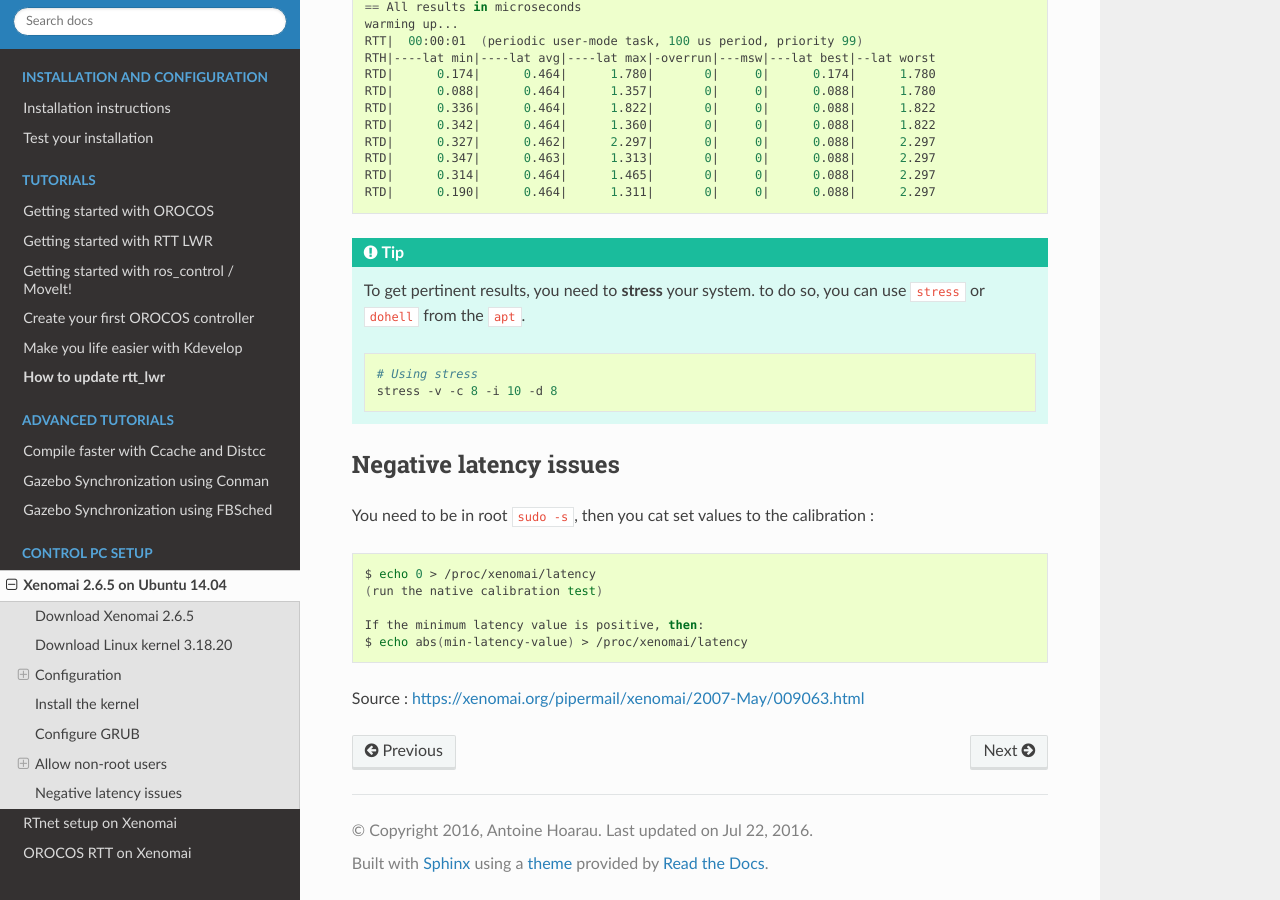
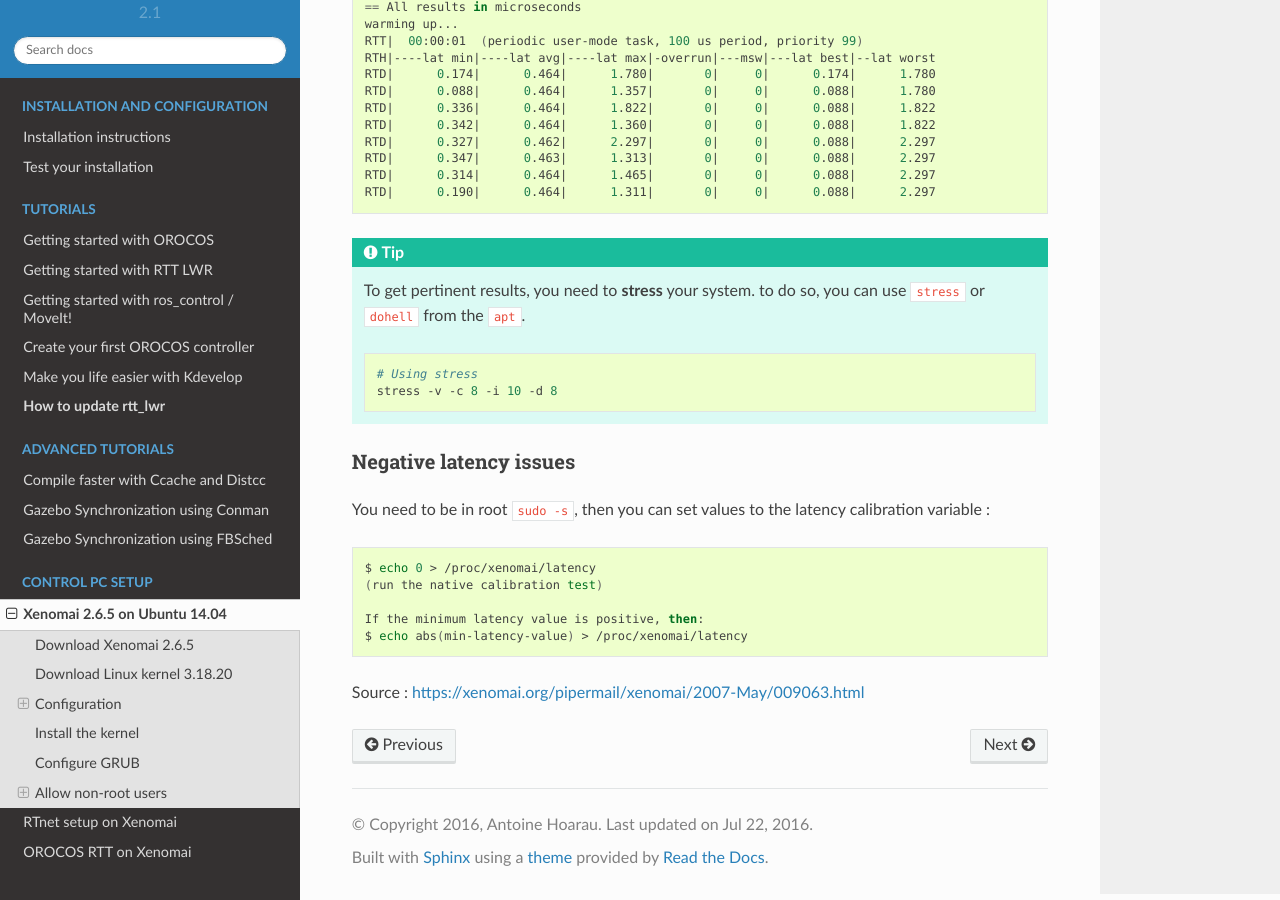
Before and after one commit to kuka-isir/rtt_lwr, a Sphinx documentation site: the page built from docs/source/rtpc/xenomai.rst, in a window 1280 px wide and 900 px high, scrolled down 4039 px. Built offline with Sphinx 7.4.7 and the Read the Docs theme 2.0.0, drawn with Linux system fonts in a browser that asks for light colours.

Commit message:
Update Docs

```diff
--- a/docs/source/rtpc/rtnet.rst
+++ b/docs/source/rtpc/rtnet.rst
@@ -14,7 +14,7 @@
 
     lspci -vvv -nn | grep -C 10 Ethernet
 
-And check if the "rt_" version exists in `RTnet's drivers <https://github.com/konradb3/RTnet/tree/master/drivers/>`_.
+And check if the **rt_** version exists in `RTnet's drivers <https://github.com/konradb3/RTnet/tree/master/drivers/>`_.
 
 .. note::
 
@@ -80,7 +80,7 @@
 ----------------------
 
 Using the test script
-~~~~~~~~~~~~~~~~
+~~~~~~~~~~~~~~~~~~~~~
 
 A launch script can be found `here <https://github.com/kuka-isir/rtt_lwr/blob/master/lwr_scripts/scripts/rtnet/>`_.
 Just adjust the following settings to your needs :
--- a/docs/source/rtpc/xenomai.rst
+++ b/docs/source/rtpc/xenomai.rst
@@ -240,9 +240,9 @@
         stress -v -c 8 -i 10 -d 8
 
 Negative latency issues
-~~~~~~~~~~~~~~~~~~~~~~~
+-----------------------
 
-You need to be in root ``sudo -s``, then you cat set values to the calibration :
+You need to be in root ``sudo -s``, then you can set values to the latency calibration variable :
 
 .. code-block:: bash
 
```
